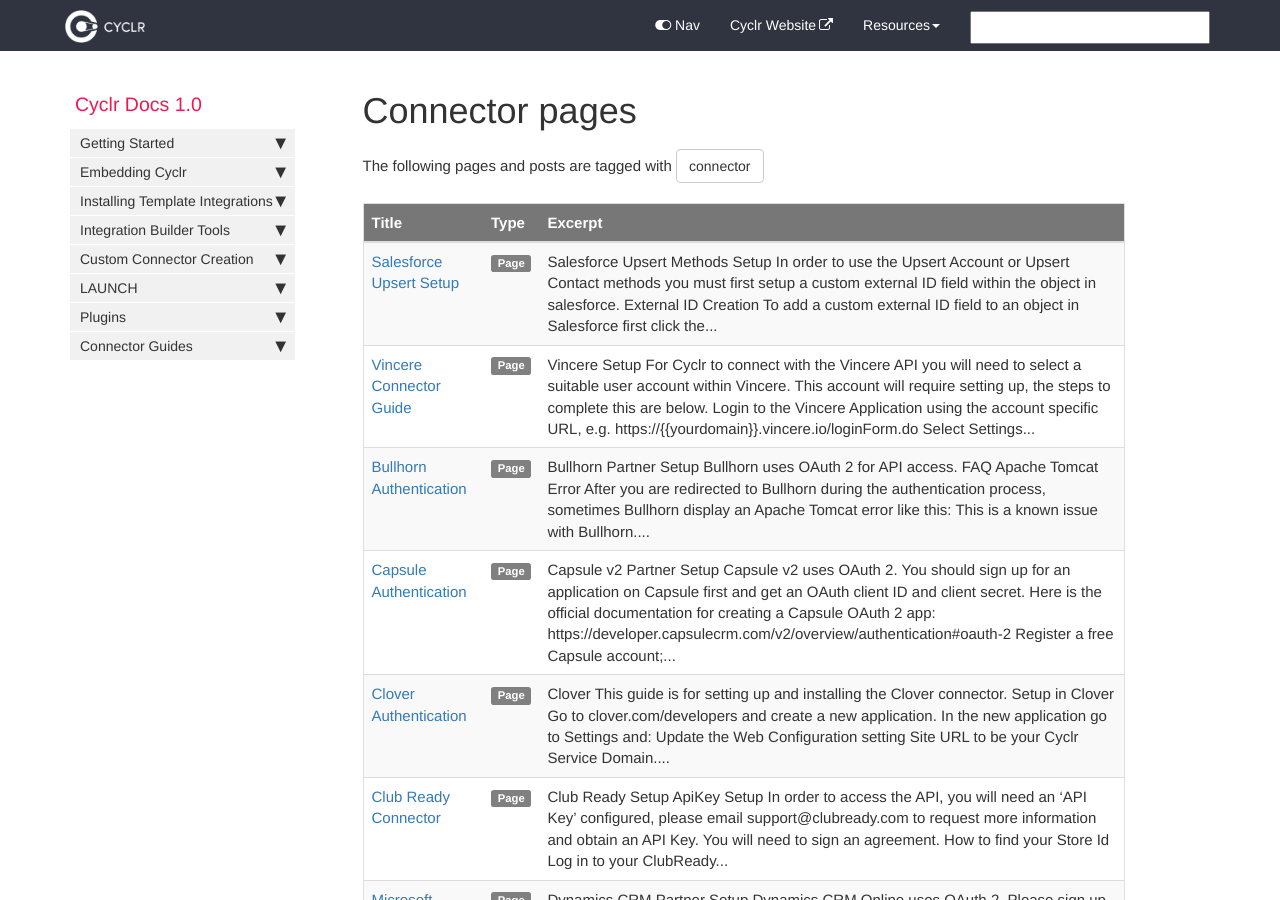
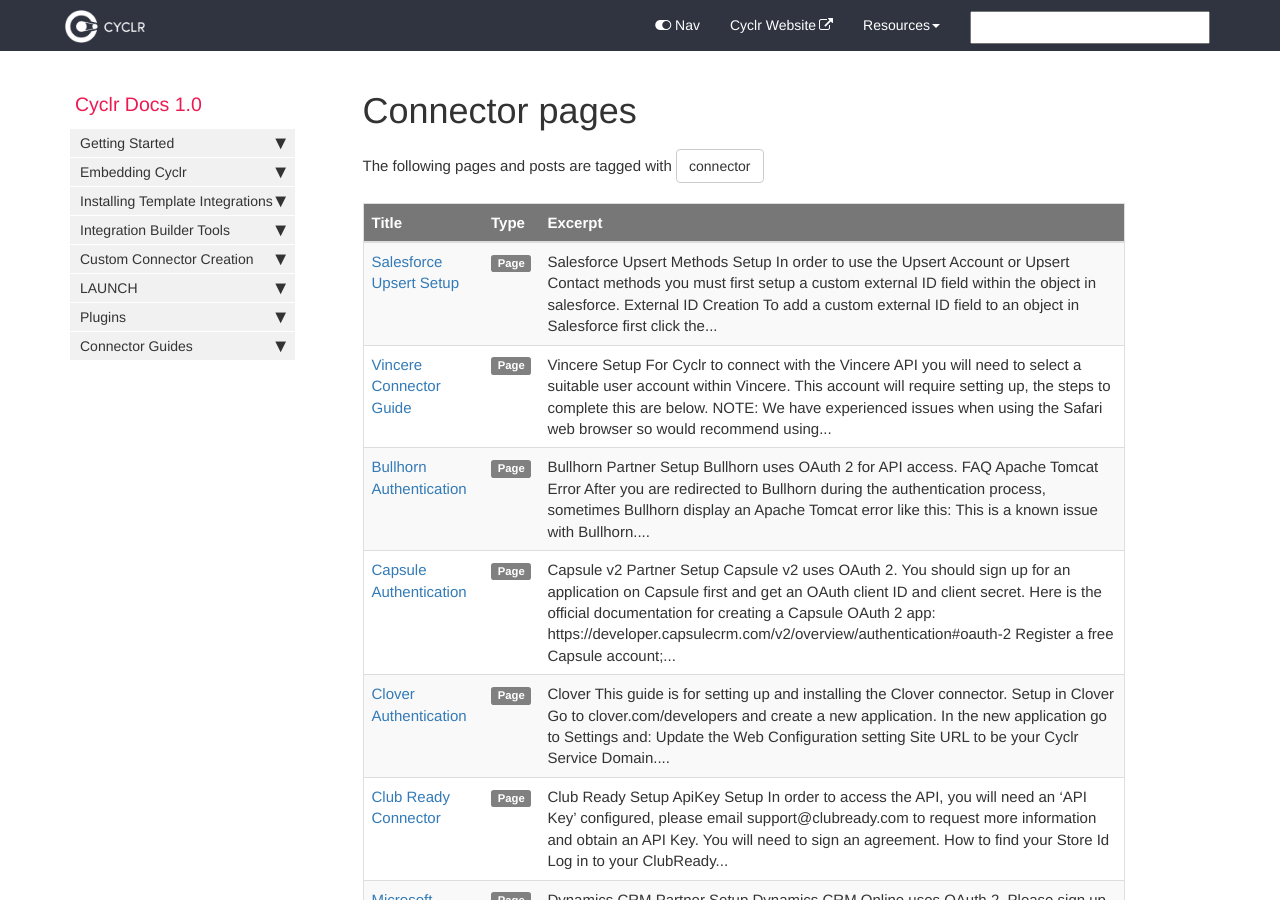
Before and after one commit to sneakysneak/docs, a Jekyll site: the page built from pages/tags/tag_connector.md, in a window 1280 px wide and 900 px high. Built offline with Jekyll 4.4.1, drawn with Linux system fonts in a browser that asks for light colours; nearby versions of some CDN libraries; comment, search, counter and statistics services are not loaded.

Commit message:
Added "NOTE" about Safari being a problem.

```diff
--- a/pages/connector-authentication/Vincere.md
+++ b/pages/connector-authentication/Vincere.md
@@ -9,6 +9,8 @@ Vincere Setup
 ---------------
 
 For Cyclr to connect with the Vincere API you will need to select a suitable user account within Vincere. This account will require setting up, the steps to complete this are below.
+
+_NOTE: We have experienced issues when using the Safari web browser so would recommend using another browser._
 
 1. Login to the Vincere Application using the account specific URL, e.g. {%raw%}https://{{yourdomain}}.vincere.io/loginForm.do{%endraw%}
 2. Select Settings > Marketplace
```
